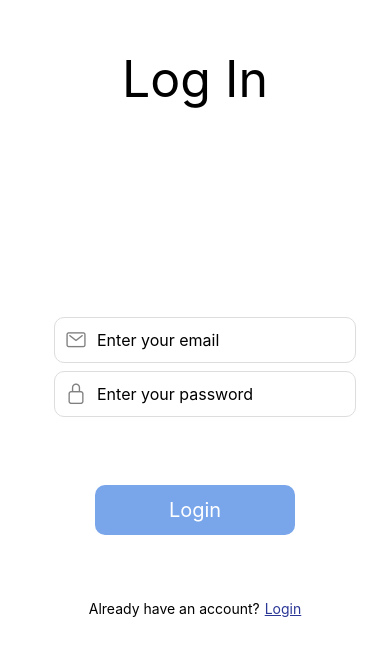
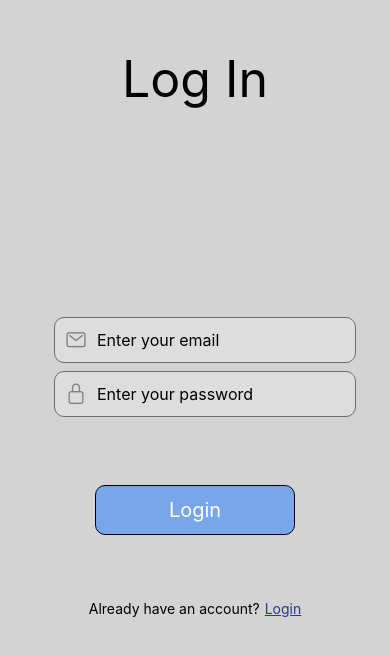
Before and after one commit to 7078-cj/appdev2, a React Native app in the folder react-native-layout/: screen / in a window 390 px wide. Shown: the part 132-788 px from the top of the page. Built offline with nearby package versions, Linux system fonts and the light colour scheme.

Commit message:
added border for Login and Signup button and adjust BG color

```diff
--- a/react-native-layout/App.js
+++ b/react-native-layout/App.js
@@ -7,7 +7,8 @@ import Signup from './src/screens/Signup';
 const styles = StyleSheet.create({
   container:{
     flex: 1,
-    padding: 30
+    padding: 30,
+    backgroundColor: '#d3d3d3'
   },
   headerContainer:{
     flex: 1,
--- a/react-native-layout/src/components/ButtonComponent.js
+++ b/react-native-layout/src/components/ButtonComponent.js
@@ -16,7 +16,9 @@ const styles = StyleSheet.create({
         height: 50,
         justifyContent: 'center',
         alignItems: 'center',
-        borderRadius: 10
+        borderRadius: 10,
+        borderWidth: 1,
+
 
     }
 })
--- a/react-native-layout/src/components/TextInputComponent.js
+++ b/react-native-layout/src/components/TextInputComponent.js
@@ -22,7 +22,8 @@ const styles = StyleSheet.create({
     gap: 10,
     padding: 10,
     borderWidth: 1,
-    borderColor: '#ddd',
+    borderColor: '#726a72',
+    backgroundColor: '#ddd',
     borderRadius: 10,
     margin: 4
 
```
